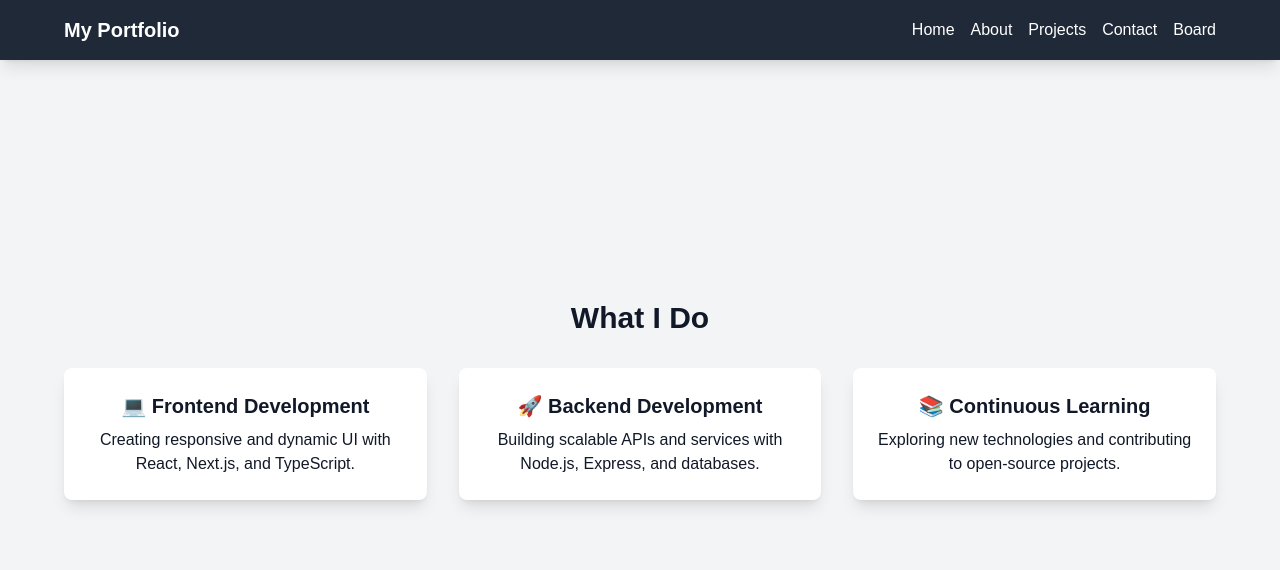
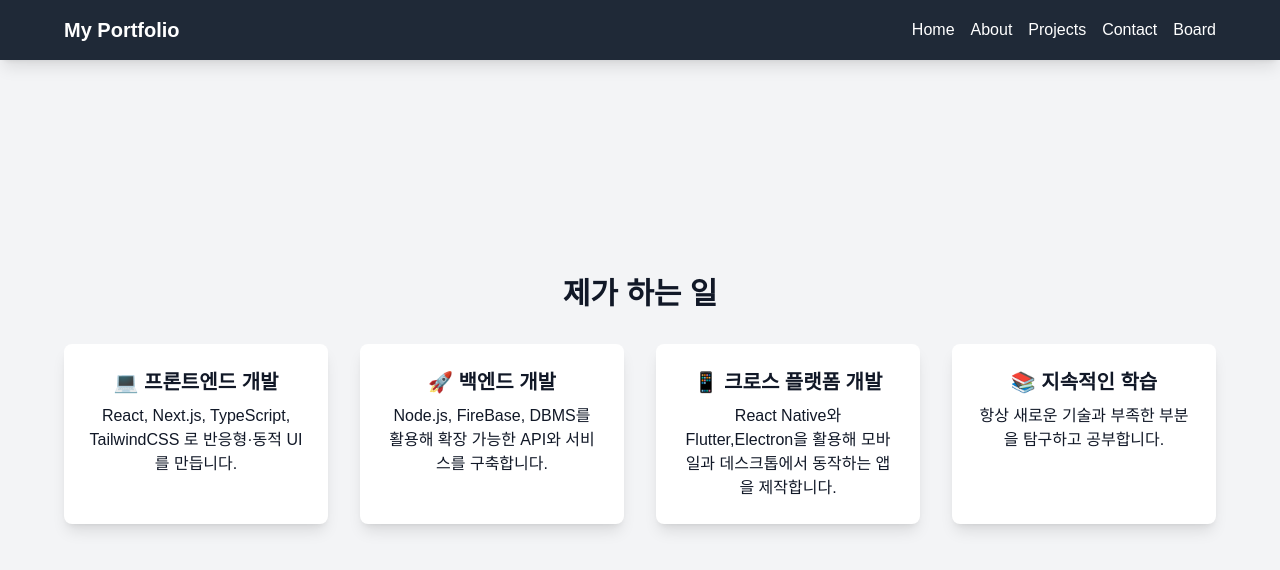
Before and after one commit to aidenjangkkj/my-next-app, a Next.js app: page /about in a window 1280 px wide. Shown: the top 570 px of the page. Built offline with nearby package versions, Linux system fonts and the light colour scheme.

Commit message:
텍스트 변경

```diff
--- a/pages/about.tsx
+++ b/pages/about.tsx
@@ -2,29 +2,34 @@ import Head from 'next/head';
 import { FC } from 'react';
 import '../app/globals.css';
 import Navigation from '@/components/Navigation';
+
 const About: FC = () => {
   return (
     <div>
       <Head>
-        <title>About Me - My Portfolio</title>
-        <meta name="description" content="Learn more about me, my skills, and experience." />
+        <title>소개 - 나의 포트폴리오</title>
+        <meta name="description" content="저에 대해, 제 기술과 경험에 대해 알아보세요." />
       </Head>
       <Navigation></Navigation>
       <section className="py-16 bg-gray-100 text-gray-900 flex flex-col items-center justify-center min-h-screen">
         <div className="max-w-6xl mx-auto text-center">
-          <h2 className="text-3xl font-bold mb-8">What I Do</h2>
-          <div className="grid grid-cols-1 md:grid-cols-3 gap-8">
+          <h2 className="text-3xl font-bold mb-8">제가 하는 일</h2>
+          <div className="grid grid-cols-1 md:grid-cols-4 gap-8">
             <div className="bg-white p-6 rounded-lg shadow-lg hover:shadow-xl transition">
-              <h3 className="text-xl font-semibold mb-2">💻 Frontend Development</h3>
-              <p>Creating responsive and dynamic UI with React, Next.js, and TypeScript.</p>
+              <h3 className="text-xl font-semibold mb-2">💻 프론트엔드 개발</h3>
+              <p>React, Next.js, TypeScript, TailwindCSS 로 반응형·동적 UI를 만듭니다.</p>
             </div>
             <div className="bg-white p-6 rounded-lg shadow-lg hover:shadow-xl transition">
-              <h3 className="text-xl font-semibold mb-2">🚀 Backend Development</h3>
-              <p>Building scalable APIs and services with Node.js, Express, and databases.</p>
+              <h3 className="text-xl font-semibold mb-2">🚀 백엔드 개발</h3>
+              <p>Node.js, FireBase, DBMS를 활용해 확장 가능한 API와 서비스를 구축합니다.</p>
             </div>
             <div className="bg-white p-6 rounded-lg shadow-lg hover:shadow-xl transition">
-              <h3 className="text-xl font-semibold mb-2">📚 Continuous Learning</h3>
-              <p>Exploring new technologies and contributing to open-source projects.</p>
+              <h3 className="text-xl font-semibold mb-2">📱 크로스 플랫폼 개발</h3>
+              <p>React Native와 Flutter,Electron을 활용해 모바일과 데스크톱에서 동작하는 앱을 제작합니다.</p>
+            </div>
+            <div className="bg-white p-6 rounded-lg shadow-lg hover:shadow-xl transition">
+              <h3 className="text-xl font-semibold mb-2">📚 지속적인 학습</h3>
+              <p>항상 새로운 기술과 부족한 부분을 탐구하고 공부합니다.</p>
             </div>
           </div>
         </div>
--- a/pages/board/index.tsx
+++ b/pages/board/index.tsx
@@ -45,7 +45,7 @@ const Board: FC = () => {
   return (
     <div>
       <Head>
-        <title>게시판 - My Portfolio</title>
+        <title>게시판 · 포트폴리오</title>
         <meta name="description" content="My Portfolio의 게시판 페이지입니다." />
       </Head>
       <Navigation />
--- a/pages/contact.tsx
+++ b/pages/contact.tsx
@@ -2,6 +2,7 @@ import Head from 'next/head';
 import { FC, useState } from 'react';
 import '../app/globals.css';
 import Navigation from '@/components/Navigation';
+
 const Contact: FC = () => {
   const [formData, setFormData] = useState({
     name: '',
@@ -15,23 +16,23 @@ const Contact: FC = () => {
 
   const handleSubmit = (e: React.FormEvent) => {
     e.preventDefault();
-    alert(`Message sent by ${formData.name}`);
+    alert(`메시지가 ${formData.name} 님에 의해 전송되었습니다.`);
     setFormData({ name: '', email: '', message: '' });
   };
 
   return (
     <div>
       <Head>
-        <title>Contact Me - My Portfolio</title>
-        <meta name="description" content="Get in touch with me for collaborations or inquiries." />
+        <title>연락하기 - 나의 포트폴리오</title>
+        <meta name="description" content="협업이나 문의를 위해 저에게 연락해 보세요." />
       </Head>
       <Navigation />
       <section className="py-16 bg-gray-100 text-gray-900 flex flex-col items-center justify-center min-h-screen">
         <div className="max-w-4xl w-full px-6 text-center">
-          <h2 className="text-3xl font-bold mb-8">Contact Me</h2>
+          <h2 className="text-3xl font-bold mb-8">연락하기</h2>
           <form className="bg-white p-8 rounded-lg shadow-md w-full max-w-lg mx-auto" onSubmit={handleSubmit}>
             <div className="mb-4">
-              <label className="block text-left font-semibold">Name</label>
+              <label className="block text-left font-semibold">이름</label>
               <input
                 type="text"
                 name="name"
@@ -42,7 +43,7 @@ const Contact: FC = () => {
               />
             </div>
             <div className="mb-4">
-              <label className="block text-left font-semibold">Email</label>
+              <label className="block text-left font-semibold">이메일</label>
               <input
                 type="email"
                 name="email"
@@ -53,7 +54,7 @@ const Contact: FC = () => {
               />
             </div>
             <div className="mb-4">
-              <label className="block text-left font-semibold">Message</label>
+              <label className="block text-left font-semibold">메시지</label>
               <textarea
                 name="message"
                 value={formData.message}
@@ -67,7 +68,7 @@ const Contact: FC = () => {
               type="submit"
               className="w-full py-3 bg-indigo-600 text-white font-semibold rounded-lg hover:bg-indigo-700 transition"
             >
-              Send Message
+              메시지 보내기
             </button>
           </form>
         </div>
--- a/pages/index.tsx
+++ b/pages/index.tsx
@@ -8,7 +8,7 @@ const Home: FC = () => {
   return (
     <div>
       <Head>
-        <title>My Portfolio</title>
+        <title>포트폴리오 웹사이트</title>
         <meta
           name="description"
           content="Welcome to my portfolio site built with Next.js"
@@ -16,20 +16,22 @@ const Home: FC = () => {
       </Head>
       <Navigation />
       <main className="p-8 flex flex-col items-center justify-center h-screen bg-gradient-to-r from-indigo-500 to-purple-600 text-white">
-        <h2 className="text-4xl font-bold mb-4">Hello, I&apos;m [Your Name] 👋</h2>
+        <h2 className="text-4xl font-bold mb-4">
+          안녕하세요, 장석환 입니다. 👋
+        </h2>
         <p className="text-lg mb-6 max-w-2xl text-center">
-          I’m a passionate developer building modern web applications. Check out
-          my projects and feel free to reach out!
+          현대적인 웹 애플리케이션을 개발하는 열정적인 프론트엔드 개발자입니다.
+          제 프로젝트를 확인해 보시고 언제든 편하게 연락 주세요!
         </p>
         <div className="space-x-4">
           <Link href="/projects">
             <button className="px-6 py-2 bg-white text-indigo-600 font-semibold rounded-lg shadow-md hover:bg-indigo-100">
-              View My Projects
+              프로젝트 보기
             </button>
           </Link>
           <Link href="/contact">
             <button className="px-6 py-2 bg-transparent border-2 border-white font-semibold rounded-lg hover:bg-white hover:text-indigo-600">
-              Contact Me
+              연락하기
             </button>
           </Link>
         </div>
--- a/pages/projects/index.tsx
+++ b/pages/projects/index.tsx
@@ -113,7 +113,7 @@ const Projects: FC = () => {
   return (
     <div>
       <Head>
-        <title>Projects - My Portfolio</title>
+        <title>프로젝트 · 포트폴리오</title>
         <meta
           name="description"
           content="Explore recent projects that highlight problem solving, accessibility, and modern web tooling."
@@ -122,7 +122,7 @@ const Projects: FC = () => {
       <Navigation />
       <main className="pt-24 pb-16 px-6 bg-gray-100 text-gray-900 min-h-screen">
         <div className="max-w-6xl mx-auto text-center">
-          <h2 className="text-3xl font-bold mb-4">My Projects</h2>
+          <h2 className="text-3xl font-bold mb-4">개인 프로젝트</h2>
           <p className="mb-10 text-gray-600">
             프로젝트를 선택해 세부 기술 스택과 구현 사례를 확인해 보세요.
           </p>
@@ -176,7 +176,7 @@ const Projects: FC = () => {
                     href={`/projects/${project.id}`}
                     className="mt-auto inline-flex items-center text-indigo-600 font-semibold hover:underline"
                   >
-                    View Project →
+                    프로젝트 보기 →
                   </Link>
                 </article>
               ))}
@@ -184,9 +184,9 @@ const Projects: FC = () => {
           )}
         </div>
 
-        <section className="mx-auto mt-16 max-w-6xl rounded-2xl bg-white/80 p-8 shadow-lg">
+        {/* <section className="mx-auto mt-16 max-w-6xl rounded-2xl bg-white/80 p-8 shadow-lg">
           <div className="mb-8 text-center">
-            <h2 className="text-3xl font-bold text-gray-900">GitHub Projects</h2>
+            <h2 className="text-3xl font-bold text-gray-900">GitHub 프로젝트</h2>
             <p className="mt-2 text-gray-600">
               GitHub 저장소를 불러와 실시간으로 업데이트되는 작업 현황을 확인하세요.
             </p>
@@ -324,7 +324,7 @@ const Projects: FC = () => {
               {formattedGithubErrors}
             </pre>
           )}
-        </section>
+        </section> */}
       </main>
     </div>
   );
```
